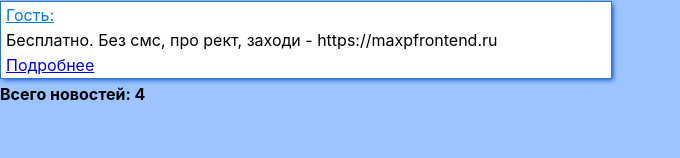
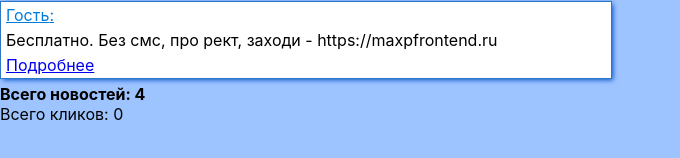
Before and after one commit to hsher/react-study, a React (Create React App) app: page / in a window 1280 px wide. Shown: the part 308-466 px from the top of the page, without its empty margins (0-680 px from the left). Built offline with nearby package versions, Linux system fonts and the light colour scheme.

Commit message:
Add news click counter as homework

```diff
--- a/src/index.js
+++ b/src/index.js
@@ -77,8 +77,13 @@
 }
 
 class News extends React.Component {
+  state = {
+    counter: 0
+  }
+
   renderNews = () => {
     const { data } = this.props
+    const { counter } = this.state
     let newsTemplate
 
     if (data.length) {
@@ -94,15 +99,20 @@
     return newsTemplate
   }
 
+  handleNewsClck = (e) => {
+    this.setState({ counter: ++this.state.counter })
+  }
+
   render() {
-    const { data } = this.props
+    const { counter, data } = this.props
 
     return (
       <div className="news">
         {this.renderNews()}
         {
-          data.length ? <strong>Всего новостей: {data.length}</strong> : null
+          data.length ? <strong onClick={this.handleNewsClck}>Всего новостей: {data.length}</strong> : null
         }
+        <p>Всего кликов: {this.state.counter}</p>
       </div>
     )
   }
```
